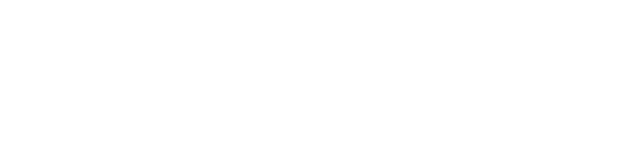
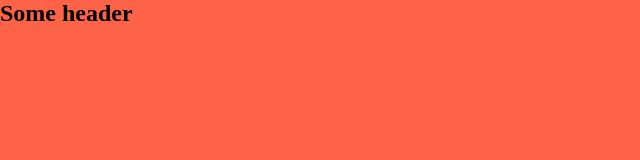
Before and after one commit to NazimkovMykola/command_work, a plain HTML site: page index.html in a window 1280 px wide. Shown: the whole page, without its empty margins (0-640 px from the left). Drawn offline with Linux system fonts and the light colour scheme.

Commit message:
add ruden-section

```diff
--- a/index.html
+++ b/index.html
@@ -7,6 +7,8 @@
     <link rel="stylesheet" href="style.css">
 </head>
 <body>
-
+<section class="ruden-sect">
+    <h2 class="ruden-sect__header">Some header</h2>
+</section>
 </body>
 </html>
--- a/style.css
+++ b/style.css
@@ -4,3 +4,8 @@
     box-sizing: border-box;
     scroll-behavior: smooth;
 }
+
+.ruden-sect {
+    min-height: 100vh;
+    background-color: tomato;
+}
```
